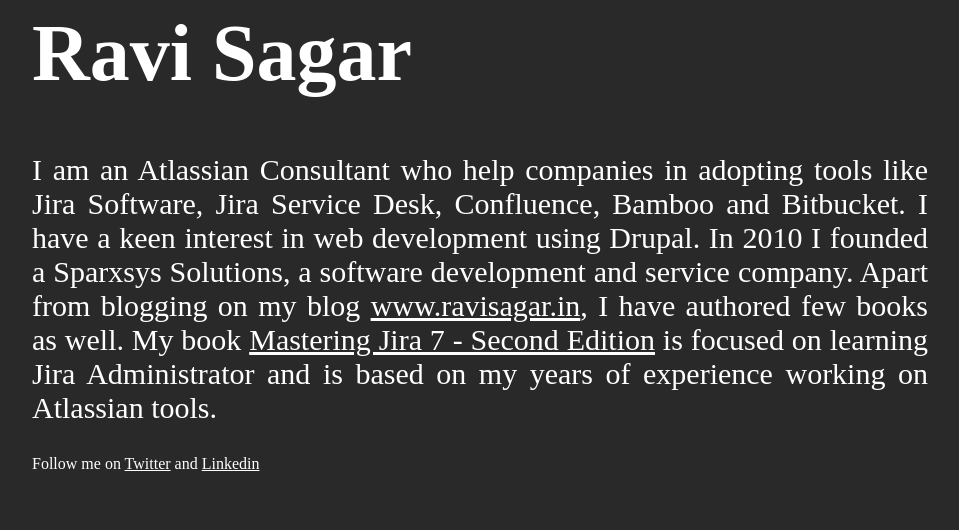
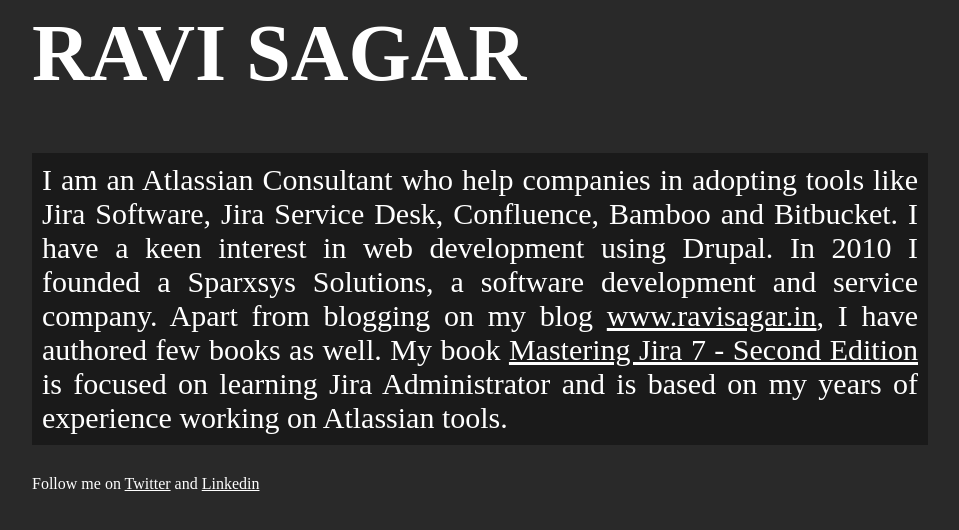
Before and after one commit to sparxsys/sparxsys.github.io, a plain HTML site: page index.html in a window 1280 px wide. Shown: the whole page, without its empty margins (160-1119 px from the left). Drawn offline with Linux system fonts and the light colour scheme.

Commit message:
Update index.html

```diff
--- a/index.html
+++ b/index.html
@@ -9,6 +9,8 @@
     }
     .main-text {
   font-size: 30px;
+      background-color: #1a1a1a;
+      padding: 10px;
     }
 
     body {
@@ -29,7 +31,7 @@
   </style>
   </head>
 <body>
-<h1>Ravi Sagar</h1>
+<h1>RAVI SAGAR</h1>
 
 <p class="main-text">I am an Atlassian Consultant who help companies in adopting tools like Jira Software, Jira Service Desk, Confluence, Bamboo and Bitbucket. I have a keen interest in web development using Drupal. In 2010 I founded a Sparxsys Solutions, a software development and service company.
 
```
